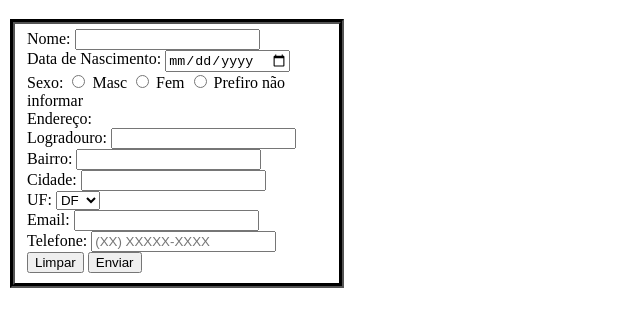
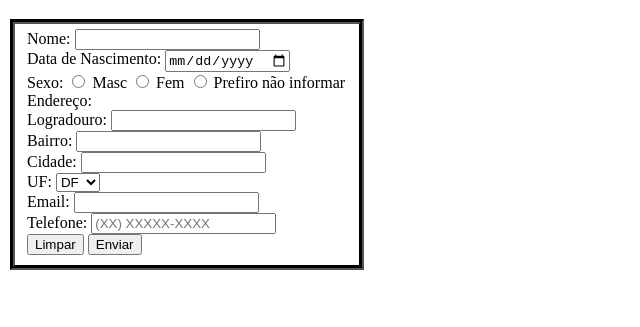
Before and after one commit to gtisenac2022-2024/formularios, a plain HTML site: page formulario.html in a window 1280 px wide. Shown: the part 61-388 px from the top of the page, without its empty margins (0-640 px from the left). Drawn offline with Linux system fonts and the light colour scheme.

Commit message:
Update formulario.html
aumentei um pouquinho a largura da borda para caber certinho as palavras

```diff
--- a/formulario.html
+++ b/formulario.html
@@ -9,7 +9,7 @@
 </head>
 <body>
     <form >
-        <fieldset style="border-width: 5px; border-color: black; width: 300px;">
+        <fieldset style="border-width: 5px; border-color: black; width: 320px;">
         <label for="name">Nome: </label>
         <input type="text" id="name">
         <br>
```
